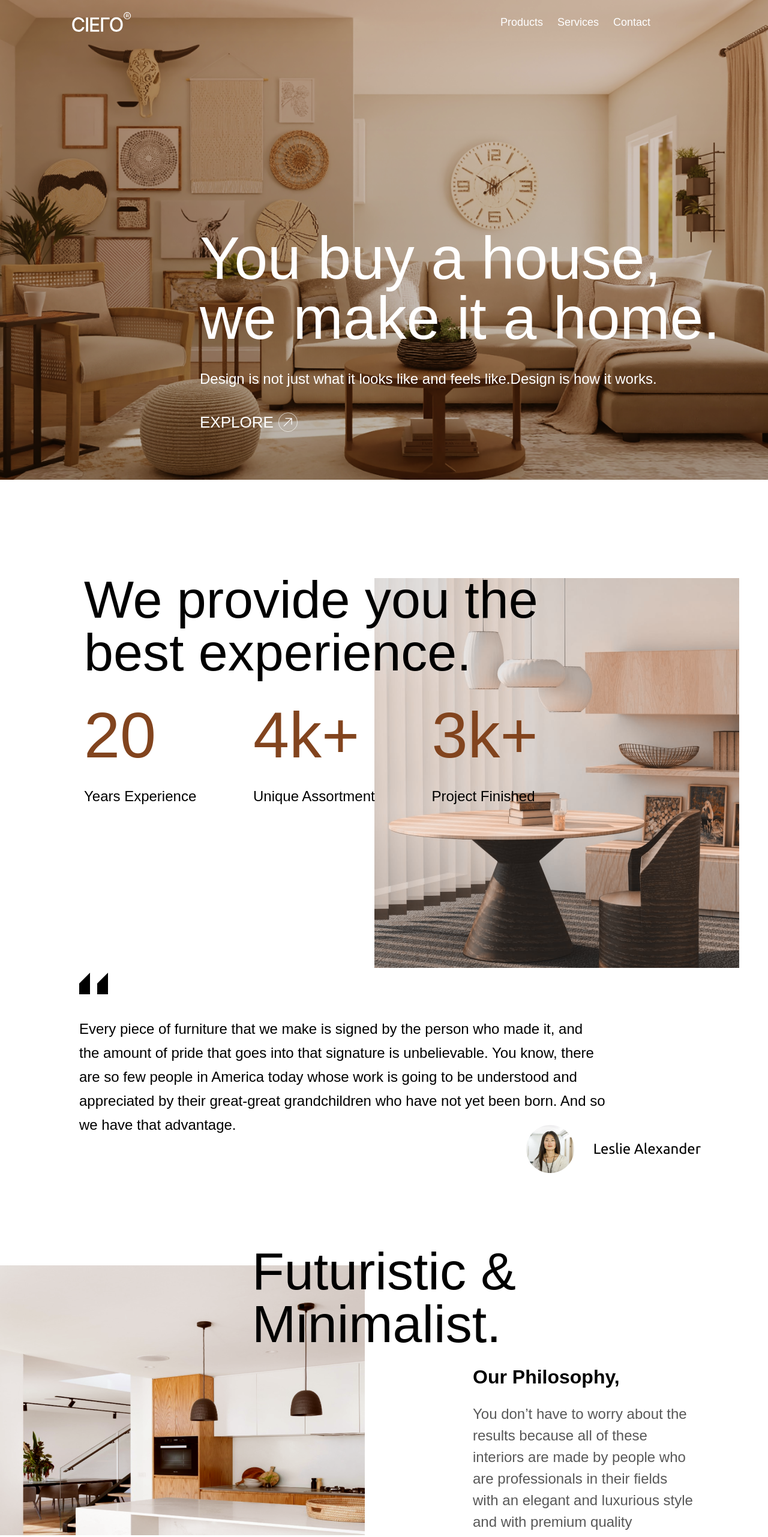
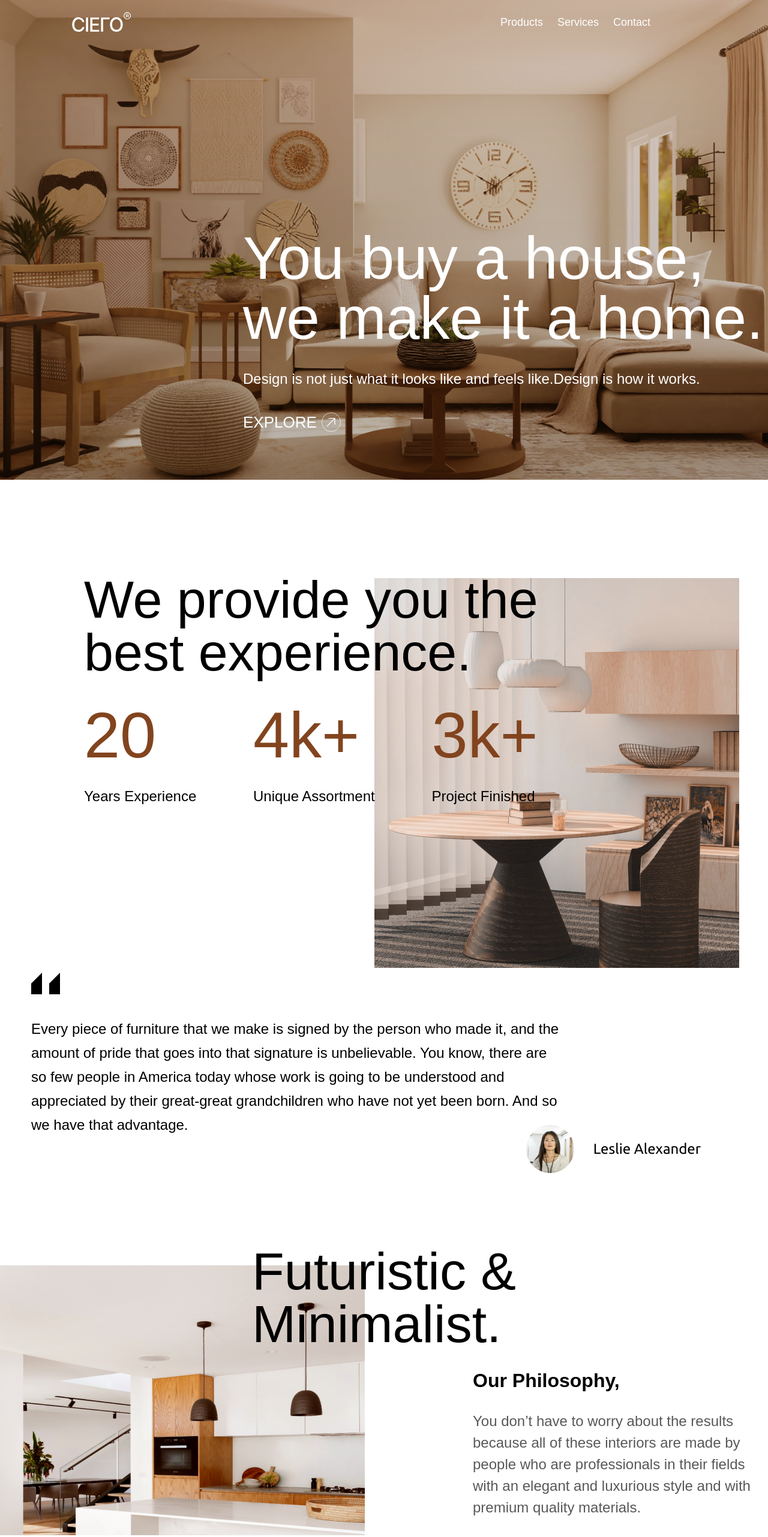
Before and after one commit to asssslay/CIELO-website, a React (Vite) app: page / in a window 1280 px wide. Shown: the top 2563 px of the page at 60% size. Built offline with nearby package versions, Linux system fonts and the light colour scheme; a web font is replaced by a local one.

Commit message:
Responsive change + update config

```diff
--- a/src/sections/FoundersNote.jsx
+++ b/src/sections/FoundersNote.jsx
@@ -2,10 +2,10 @@ import { assetPaths } from "../constants";
 
 const FoundersNote = () => {
   return (
-    <section className="container pl-[132px] mt-[272px] mb-[180px] flex flex-row gap-2 relative">
+    <section className="container pl-[52px] mt-[272px] mb-[180px] flex flex-row gap-2 relative">
       <div className="flex flex-col gap-8">
         <img src={assetPaths.quotes} className="max-w-12 max-h-12" />
-        <p className="max-w-[878px] font-manrope text-2xl leading-[40px]">
+        <p className="max-w-66ch font-manrope text-2xl leading-[40px]">
           Every piece of furniture that we make is signed by the person who made
           it, and the amount of pride that goes into that signature is
           unbelievable. You know, there are so few people in America today whose
--- a/src/sections/Hero.jsx
+++ b/src/sections/Hero.jsx
@@ -7,9 +7,9 @@ const Hero = () => {
       className="relative bg-cover bg-center bg-no-repeat h-screen"
       style={{ backgroundImage: `url(${assetPaths.hero})` }}
     >
-      <div className="relative z-10 text-white p-8 md:p-20 container mx-auto flex items-end justify-end h-full">
+      <div className="relative z-10 text-white pb-8 md:pb-20 container mx-auto flex items-end justify-end h-full">
         <div className="text-left mb-28 ml-10 md:ml-20 lg:mb-8 lg:ml-24 xl:mb-0 xl:ml-28 2xl:ml-32">
-          <h1 className="font-cabinet text-[40px] md:text-6xl lg:text-[88px] xl:text-[100px] 2xl:text-[120px] ">
+          <h1 className="font-cabinet text-[40px] md:text-6xl lg:text-[88px] xl:text-[100px] 2xl:text-[120px]">
             You buy a house,
             <br />
             we make it a home.
--- a/src/sections/Philosophy.jsx
+++ b/src/sections/Philosophy.jsx
@@ -9,11 +9,11 @@ const Philosophy = () => {
           Minimalist.
         </h2>
       </div>
-      <div className="flex flex-col gap-9 mr-[112px] ml-0 sm:ml-[100px] md:ml-[400px] lg:ml-[500px] xl:ml-[780px]">
-        <h3 className="font-darker text-xs xs:text-[32px] font-bold">
+      <div className="flex flex-col gap-9 ml-0 sm:ml-[380px] md:ml-[476px] lg:ml-[600px] xl:ml-[780px]">
+        <h3 className="font-darker text-xs xs:text-base md:text-xl lg:text-[28px] xl:text-[32px] font-bold">
           Our Philosophy,
         </h3>
-        <p className="font-manrope text-2xl text-ashGray max-w-[528px] leading-9">
+        <p className="font-manrope text-base xs:text-sm md:text-lg lg:text-xl xl:text-2xl text-ashGray max-w-49ch xl:leading-9">
           You don’t have to worry about the results because all of these
           interiors are made by people who are professionals in their fields
           with an elegant and luxurious style and with premium quality
@@ -22,7 +22,7 @@ const Philosophy = () => {
       </div>
       <img
         src={assetPaths.philosophy}
-        className="absolute left-0 top-[34px] max-w-80 xl:max-w-[608px] max-h-[450px] -z-10"
+        className="absolute left-0 top-[34px] max-w-48 xs:max-w-80 md:max-w-[400px] lg:max-w-[500px] xl:max-w-[608px] max-h-[450px] -z-10"
         alt="Philosophy background"
       />
     </section>
--- a/tailwind.config.js
+++ b/tailwind.config.js
@@ -28,6 +28,12 @@ export default {
         lg: "1024px",
         xl: "1280px",
         "2xl": "1536px",
+        "66ch": "66ch",
+        "49ch": "49ch",
+      },
+      spacing: {
+        "max-w-66ch": "66ch",
+        "max-w-49ch": "49ch",
       },
     },
   },
```
